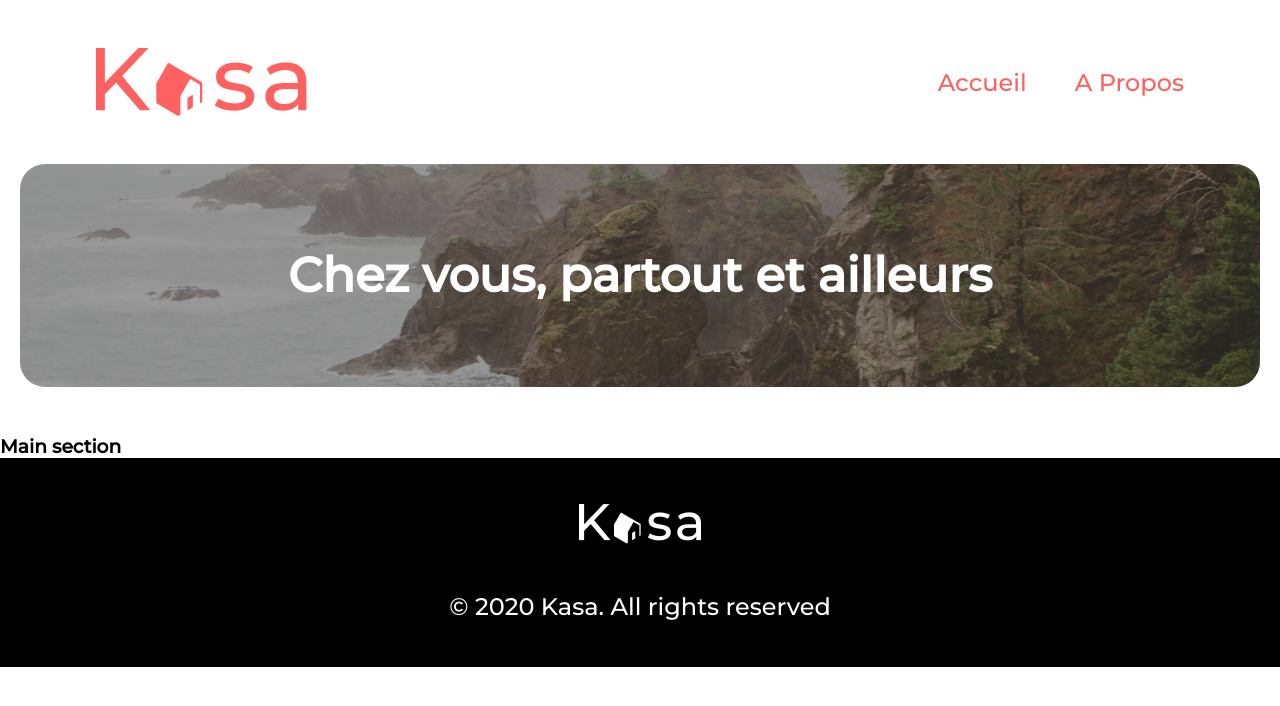
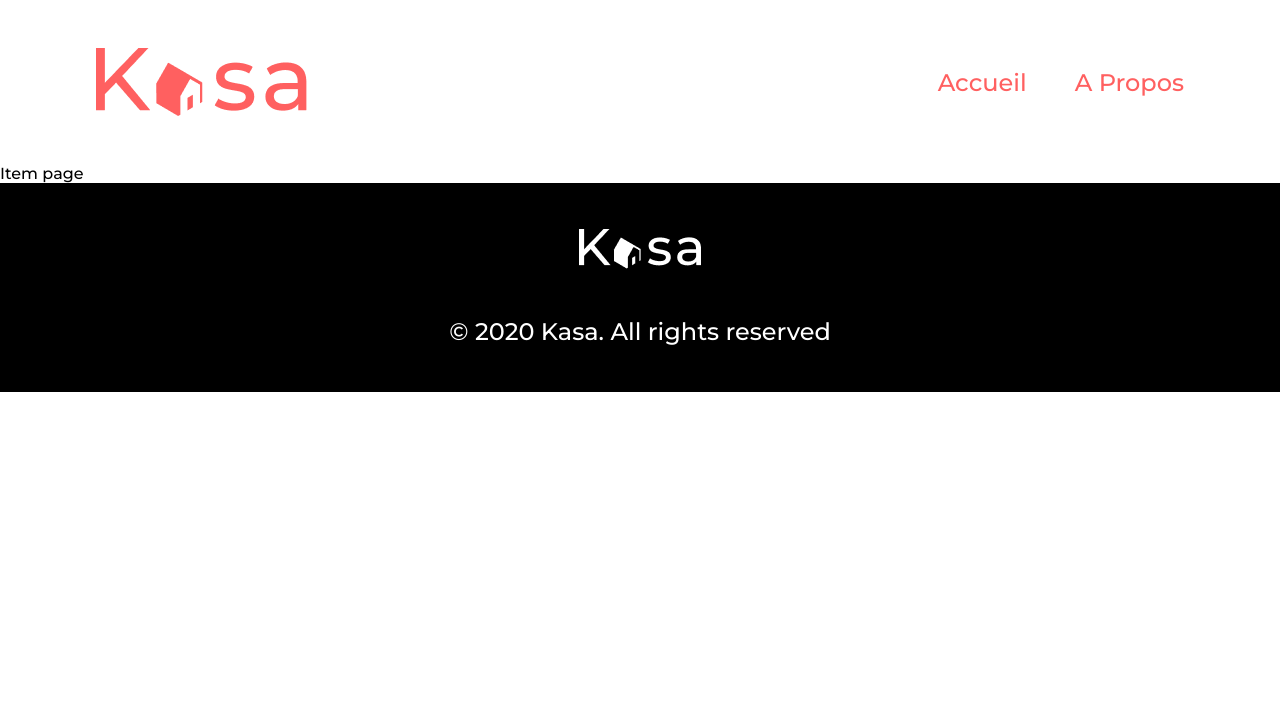
Before and after one commit to Gieltie/08--kasa, a React (Create React App) app: page /item in a window 1280 px wide. Shown: the top 706 px of the page. Built offline with nearby package versions, Linux system fonts and the light colour scheme.

Commit message:
sass, react-app et react router bien programmer

```diff
--- /dev/null
+++ b/src/components/About.js
@@ -0,0 +1,3 @@
+export default function About() {
+  return <p>About page</p>;
+}
--- a/src/components/App.js
+++ b/src/components/App.js
@@ -1,17 +1,20 @@
+import { BrowserRouter, Routes, Route } from "react-router-dom";
 import "../sass/App.scss";
 import React from "react";
-import Header from "./Header";
-import Banner from "./Banner";
-import Main from "./Main";
-import Footer from "./Footer";
+import HomePage from "../pages/HomePage";
+import ItemPage from "../pages/ItemPage";
+import ErrorPage from "../pages/ErrorPage";
+import AboutPage from "../pages/AboutPage";
 
 export default function App() {
   return (
-    <div>
-      <Header />
-      <Banner />
-      <Main />
-      <Footer />
-    </div>
+    <BrowserRouter>
+      <Routes>
+        <Route path="/" element={<HomePage />} />
+        <Route path="/item" element={<ItemPage />} />
+        <Route path="/about" element={<AboutPage />} />
+        <Route path="/error" element={<ErrorPage />} />
+      </Routes>
+    </BrowserRouter>
   );
 }
--- /dev/null
+++ b/src/components/Error.js
@@ -0,0 +1,3 @@
+export default function Error() {
+  return <p>Error 404</p>;
+}
--- a/src/components/Header.js
+++ b/src/components/Header.js
@@ -1,13 +1,22 @@
 import "../sass/Header.scss";
+import { Link } from "react-router-dom";
 import React from "react";
 
 export default function Header() {
   return (
     <header className="header">
-      <img src="./images/Logo-kasa.png" className="header--logo" />
+      <img
+        src="./images/Logo-kasa.png"
+        alt="Logo kasa"
+        className="header--logo"
+      />
       <nav className="header--nav">
-        <a href="#accueil">Accueil</a>
-        <a href="#propos">A Propos</a>
+        <Link to="/" className="link">
+          Accueil
+        </Link>
+        <Link to="/about" className="link">
+          A Propos
+        </Link>
       </nav>
     </header>
   );
--- a/src/components/Main.js
+++ b/src/components/Home.js
@@ -2,9 +2,5 @@ import "../sass/Main.scss";
 import React from "react";
 
 export default function Main() {
-  return (
-    <main className="main">
-      <h3>Main section</h3>
-    </main>
-  );
+  return <p>Home page</p>;
 }
--- /dev/null
+++ b/src/components/Item.js
@@ -0,0 +1,3 @@
+export default function Item() {
+  return <p>Item page</p>;
+}
--- a/src/index.js
+++ b/src/index.js
@@ -2,11 +2,10 @@ import React from "react";
 import ReactDOM from "react-dom/client";
 import "./index.scss";
 import App from "./components/App";
-import { BrowserRouter } from "react-router-dom";
 
 const root = ReactDOM.createRoot(document.getElementById("root"));
 root.render(
-  <BrowserRouter>
+  <React.StrictMode>
     <App />
-  </BrowserRouter>
+  </React.StrictMode>
 );
--- /dev/null
+++ b/src/pages/AboutPage.js
@@ -0,0 +1,13 @@
+import Header from "../components/Header";
+import About from "../components/About";
+import Footer from "../components/Footer";
+
+export default function AboutPage() {
+  return (
+    <section>
+      <Header />
+      <About />
+      <Footer />
+    </section>
+  );
+}
--- /dev/null
+++ b/src/pages/ErrorPage.js
@@ -0,0 +1,13 @@
+import Header from "../components/Header";
+import Error from "../components/Error";
+import Footer from "../components/Footer";
+
+export default function ErrorPage() {
+  return (
+    <section>
+      <Header />
+      <Error />
+      <Footer />
+    </section>
+  );
+}
--- /dev/null
+++ b/src/pages/HomePage.js
@@ -0,0 +1,13 @@
+import Header from "../components/Header";
+import Home from "../components/Home";
+import Footer from "../components/Footer";
+
+export default function HomePage() {
+  return (
+    <section>
+      <Header />
+      <Home />
+      <Footer />
+    </section>
+  );
+}
--- /dev/null
+++ b/src/pages/ItemPage.js
@@ -0,0 +1,13 @@
+import Header from "../components/Header";
+import Item from "../components/Item";
+import Footer from "../components/Footer";
+
+export default function ItemPage() {
+  return (
+    <section>
+      <Header />
+      <Item />
+      <Footer />
+    </section>
+  );
+}
```
